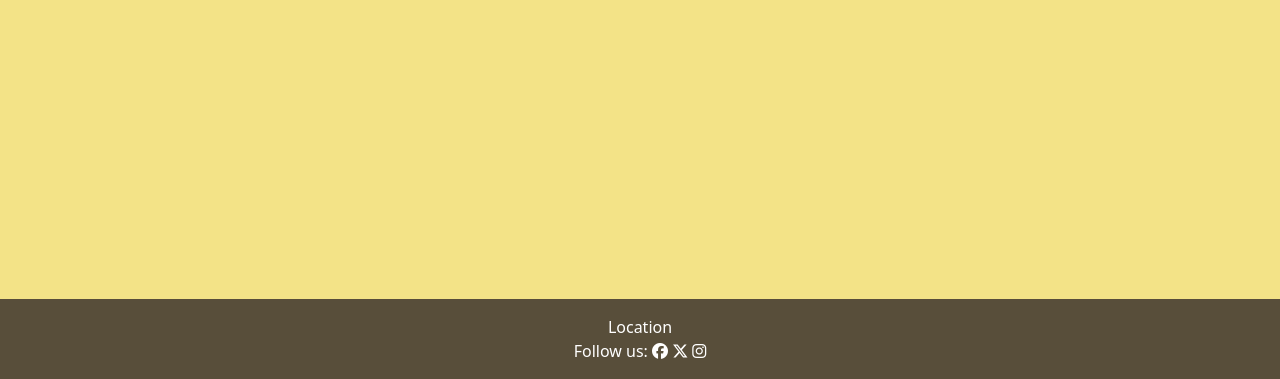
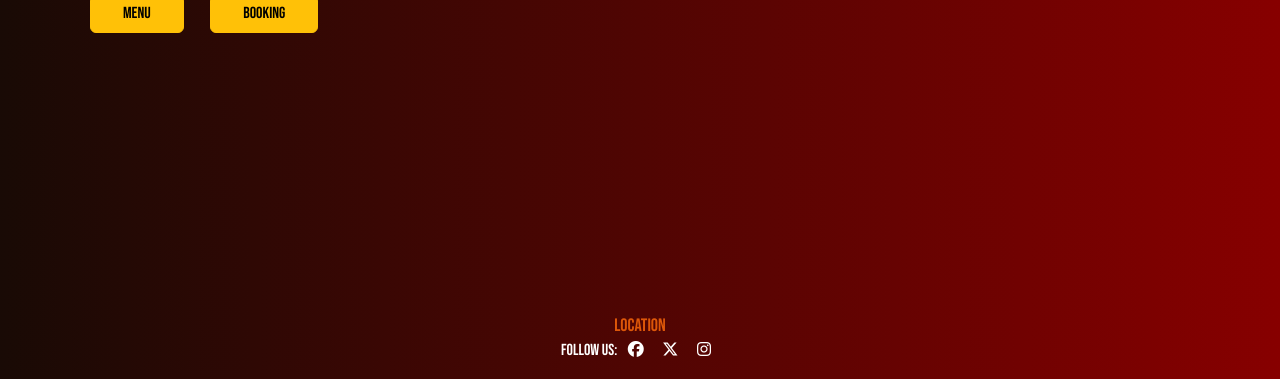
Before and after one commit to MiguelSanLeon/Booking-app-Bakalar, a Django app: page / in a window 1280 px wide. Shown: the part 421-800 px from the top of the page. Run offline with Django 3.2, Linux system fonts and the light colour scheme; some libraries are stand-ins or nearby versions; some web fonts are replaced.

Commit message:
Add structure to base.html and index.html

```diff
--- a/static/css/style.css
+++ b/static/css/style.css
@@ -1,5 +1,11 @@
 body {
-    background-color: #f3e387;
+    background: #870000;
+     /* fallback for old browsers */
+    background: -webkit-linear-gradient(to right, #190A05, #870000);
+    /* Chrome 10-25, Safari 5.1-6 */
+    background: linear-gradient(to right, #190A05, #870000);
+    /* W3C, IE 10+/ Edge, Firefox 16+, Chrome 26+, Opera 12+, Safari 7+ */
+    font-family: Bebas Neue, sans-serif;
 }
 
 .brand {
@@ -10,7 +16,7 @@ body {
 }
 .rest {
     font-family: Bebas Neue, sans-serif;
-    color: #000000;
+    color: white;
     margin-left: 20px;
 
 }
@@ -19,14 +25,28 @@ body {
     font-weight: 300;
 }
 
-.light-bg {
-    background-color: rgb(241, 116, 116);
+.navbar-nav .nav-link.active,
+.navbar-nav .nav-link.active:focus,
+.navbar-nav .nav-link.active:hover {
+    color: white;
 }
 
-.dark-bg {
-    background-color: #584e3a;
+.navbar-nav .nav-link {
+    color: #dd5709;
 }
 
-.main-bg {
-    background-color: #d62a2a;
+.navbar-nav .nav-link:hover {
+    color: yellow;
 }
+.location {
+    font-size: large;
+    color:#dd5709
+}
+
+.bg-none {
+    background: none;
+}
+
+.custom-btn {
+    --bs-btn-padding-x: 2rem;
+}
--- a/templates/base.html
+++ b/templates/base.html
@@ -15,10 +15,6 @@
     <!-- Bootstrap CSS -->
     <link rel="stylesheet" href="https://cdn.jsdelivr.net/npm/bootstrap@5.2.3/dist/css/bootstrap.min.css"
         integrity="sha384-rbsA2VBKQhggwzxH7pPCaAqO46MgnOM80zW1RWuH61DGLwZJEdK2Kadq2F9CUG65" crossorigin="anonymous">
-    <!-- Bootstrap Js -->
-    <script src="https://cdn.jsdelivr.net/npm/bootstrap@5.2.3/dist/js/bootstrap.min.js"
-        integrity="sha384-cuYeSxntonz0PPNlHhBs68uyIAVpIIOZZ5JqeqvYYIcEL727kskC66kF92t6Xl2V"
-        crossorigin="anonymous"></script>
     <meta name="viewport" content="width=device-width, initial-scale=1.0">
     <link rel="stylesheet" href="{% static 'css/style.css' %}">
     <title>Bakalar Restaurant</title>
@@ -26,11 +22,15 @@
 <body class="d-flex flex-column min-vh-100">
     <!-- Navigation Bar-->
 
-    <nav class="navbar navbar-expand-lg nabvar-light bg-orange">
+    <nav class="navbar navbar-expand-lg nabvar-dark bg-orange">
         <div class="container-fluid">
             <a class="navbar-brand" href="{% url 'home' %}">
                 <span class="brand">BAKALAR</span><span class="rest">Restaurant</span></a>
-            <div class="collapse navbar-collapse" id="navbarText">
+            <button class="navbar-toggler" type="button" data-bs-toggle="collapse" data-bs-target="#navbarText"
+                aria-controls="navbarText" aria-expanded="false" aria-label="Toggle navigation">
+                <span class="navbar-toggler-icon"></span>
+            </button>
+            <div class="collapse navbar-collapse " id="navbarText">
                 <ul class="navbar-nav ms-auto mb2 mb-lg-0">
                     <li class="nav-item">
                         <a class="nav-link active" aria-current="page" href="{% url 'home' %}">Home</a>
@@ -67,16 +67,21 @@
     <!-- Footer -->
     <footer class="footer mt-auto py-3 dark-bg">
         <div class="container text-center">
-            <p class="m-0 text-center text-white">
-                <a class="nav-link nav-item" href="#"><span>Location</span></a>
+            <p class="m-0 text-center">
+                <a class="nav-link location" href="#"><span>Location</span></a>
             </p>
             <p class="m-0 text-center text-white">Follow us:
-                <i class="fab fa-facebook"></i>
-                <i class="fab fa-x-twitter"></i>
-                <i class="fab fa-instagram"></i>
+                <i class="fab fa-facebook px-2"></i>
+                <i class="fab fa-x-twitter px-2"></i>
+                <i class="fab fa-instagram px-2"></i>
             </p>
         </div>
     </footer>
+    <!-- Bootstrap Js -->
+    <script src="https://cdn.jsdelivr.net/npm/bootstrap@5.2.3/dist/js/bootstrap.bundle.min.js"
+        integrity="sha384-kenU1KFdBIe4zVF0s0G1M5b4hcpxyD9F7jL+jjXkk+Q2h455rYXK/7HAuoJl+0I4"
+        crossorigin="anonymous"></script>
+    <!-- Font Awesome -->
     <script src="https://kit.fontawesome.com/459e39fd15.js" crossorigin="anonymous"></script>
 </body>
 </html>
--- a/templates/index.html
+++ b/templates/index.html
@@ -2,12 +2,20 @@
 
 {% block content %}
 
-<div class="container-fluid">
+<div class="container bg-black">
     <div class="row">
-        <div class="col-12 mt-3 left">
-            <div class="row">
-                Hello DJango
-            </div>
+        <div class="col-12 my-2">
+            <img class="w-90 mx-auto img-fluid" id="banner"
+            src="https://res.cloudinary.com/ddlpzob1s/image/upload/v1698669358/cpgub3vorbaxbkighoyr.jpg"
+            alt="index_banner">
+        </div>
+    </div>
+</div>
+<div class="container bg-none my-3">
+    <div class="row justify-content-center bg-none">
+        <div class="col-12 mx-18">
+            <button class="btn btn-warning custom-btn mx-2">Menu</button>
+            <button class="btn btn-warning custom-btn mx-3">Booking</button>
         </div>
     </div>
 </div>
```
